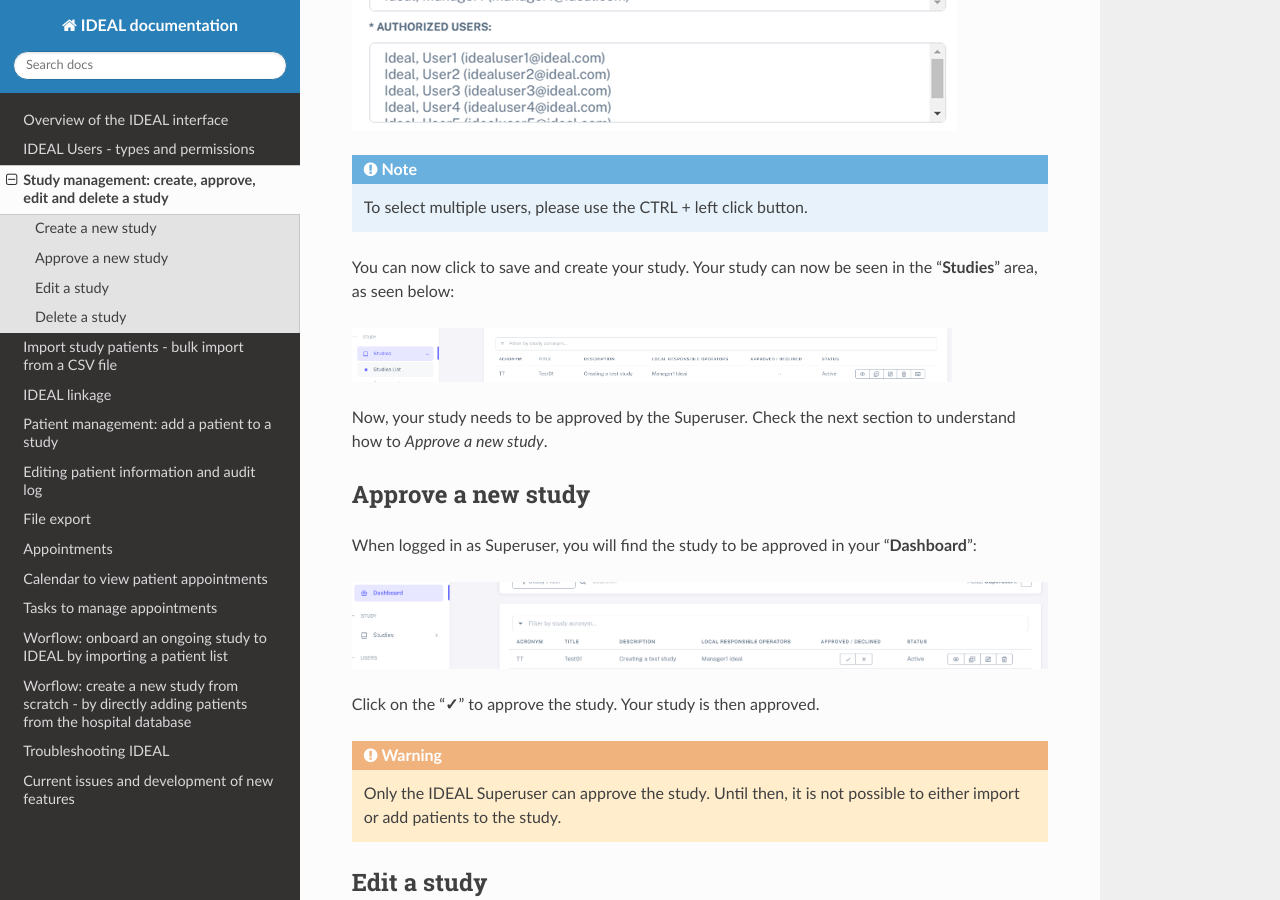
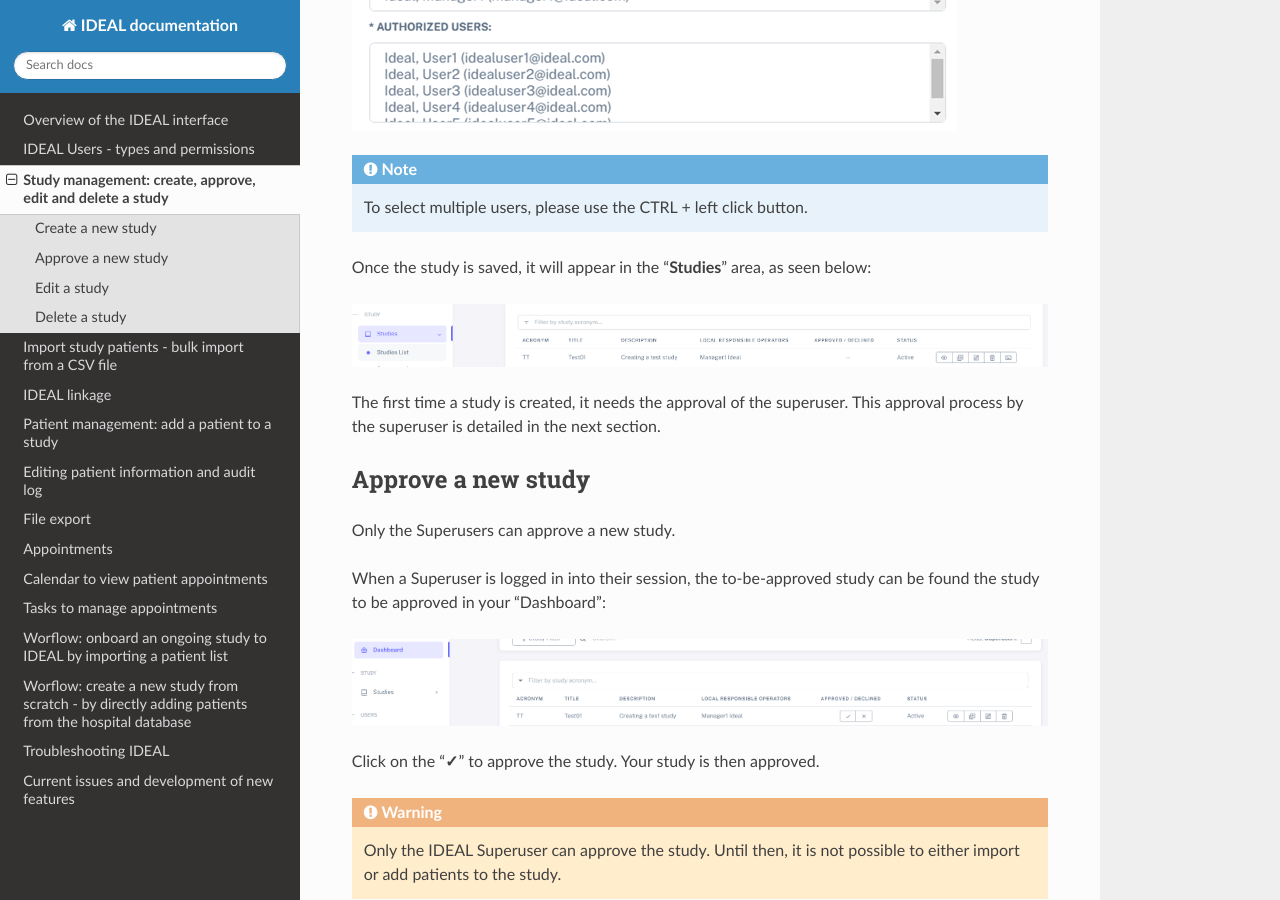
Before and after one commit to Nynuphar/IDEAL-doc, a Sphinx documentation site: the page built from docs/source/createstudy.rst, in a window 1280 px wide and 900 px high, scrolled down 1504 px. Built offline with Sphinx 7.4.7 and the Read the Docs theme 3.1.0, drawn with Linux system fonts in a browser that asks for light colours.

Commit message:
Update createstudy.rst

```diff
--- a/docs/source/createstudy.rst
+++ b/docs/source/createstudy.rst
@@ -30,23 +30,21 @@
 .. note::
    To select multiple users, please use the CTRL + left click button.
 
-You can now click to save and create your study. Your study can now be seen in the "**Studies**" area, as seen below:
+Once the study is saved, it will appear in the “**Studies**” area, as seen below:
 
 
 .. image:: WaitForSuperuser.png
-   :width: 600
 
-
-Now, your study needs to be approved by the Superuser. Check the next section to understand how to *Approve a new study*.
+The first time a study is created, it needs the approval of the superuser. This approval process by the superuser is detailed in the next section.
 
 Approve a new study
 ********************
 
-When logged in as Superuser, you will find the study to be approved in your "**Dashboard**":
+Only the Superusers can approve a new study.
 
+When a Superuser is logged in into their session, the to-be-approved study can be found the study to be approved in your “Dashboard”:
 
 .. image:: StudyApprovalSuperuser.png
-
 
 Click on the "**✓**" to approve the study. Your study is then approved.
 
```
